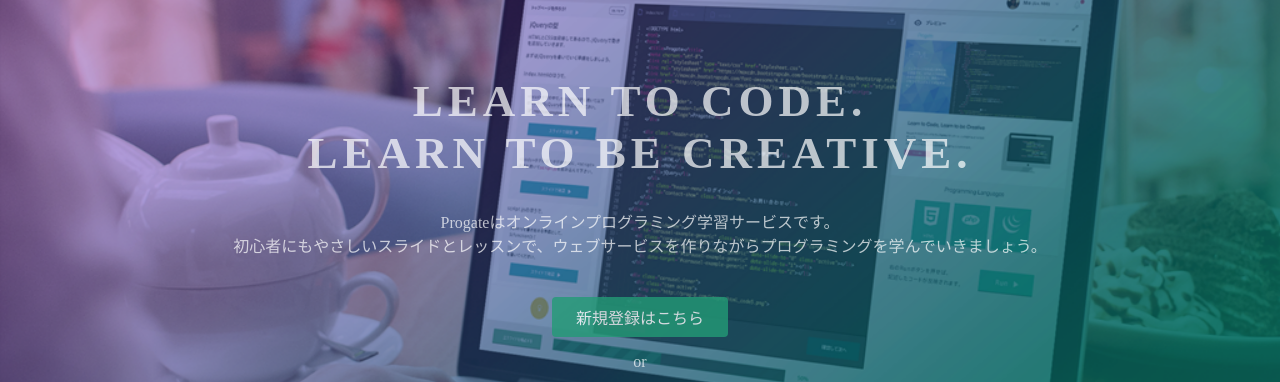
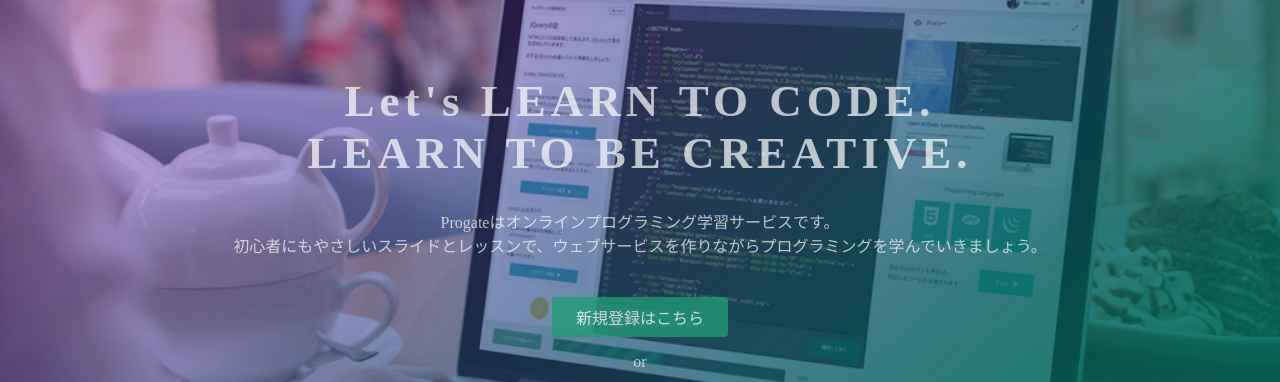
Before and after one commit to IshikawaTakehide/IshikawaTakehide.github.io, a plain HTML site: page index.html in a window 1280 px wide. Shown: the part 135-517 px from the top of the page. Drawn offline with Linux system fonts and the light colour scheme.

Commit message:
Update index.html

```diff
--- a/index.html
+++ b/index.html
@@ -23,7 +23,7 @@
   </header>
   <div class="top-wrapper">
     <div class="container">
-      <h1>LEARN TO CODE.<br>LEARN TO BE CREATIVE.</h1>
+      <h1>Let's LEARN TO CODE.<br>LEARN TO BE CREATIVE.</h1>
       <p>Progateはオンラインプログラミング学習サービスです。<br>初心者にもやさしいスライドとレッスンで、ウェブサービスを作りながらプログラミングを学んでいきましょう。</p>
       <div class="btn-wrapper">
         <a href="#" class="btn signup">新規登録はこちら</a>
```
